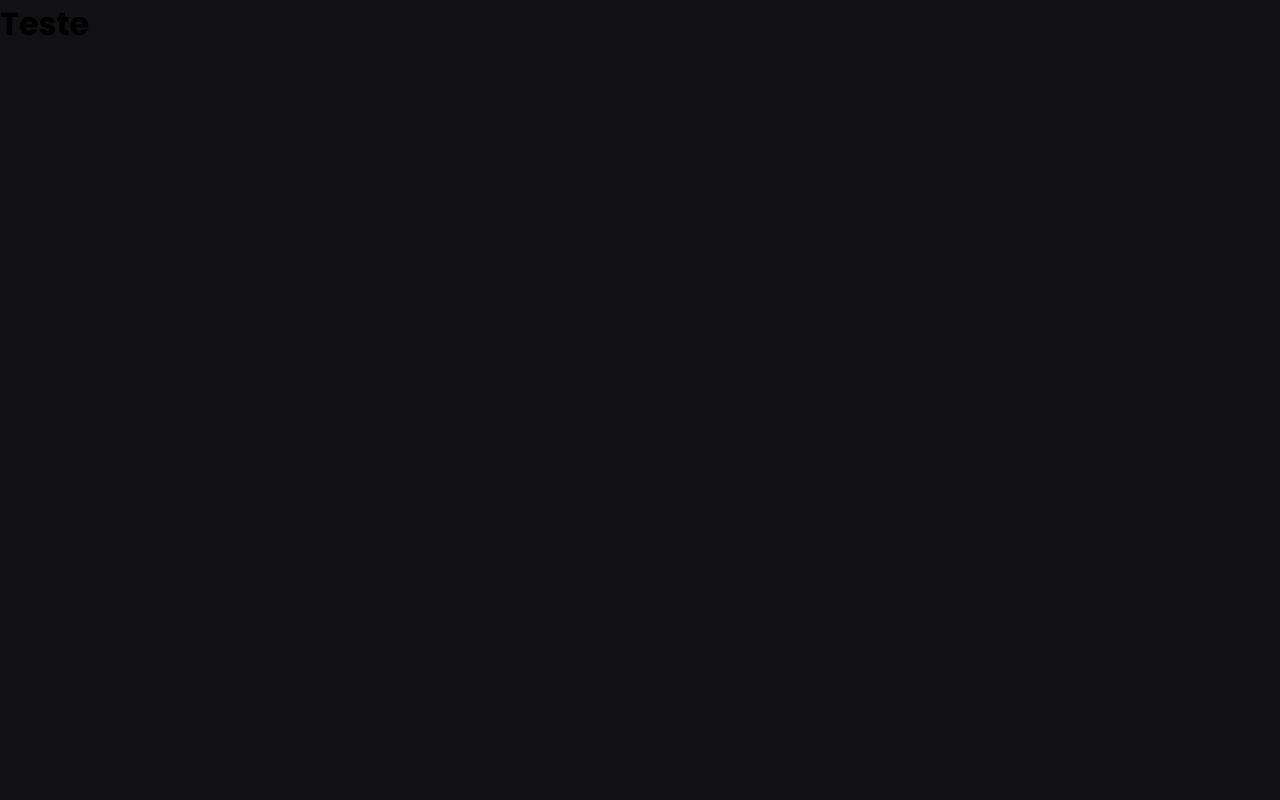
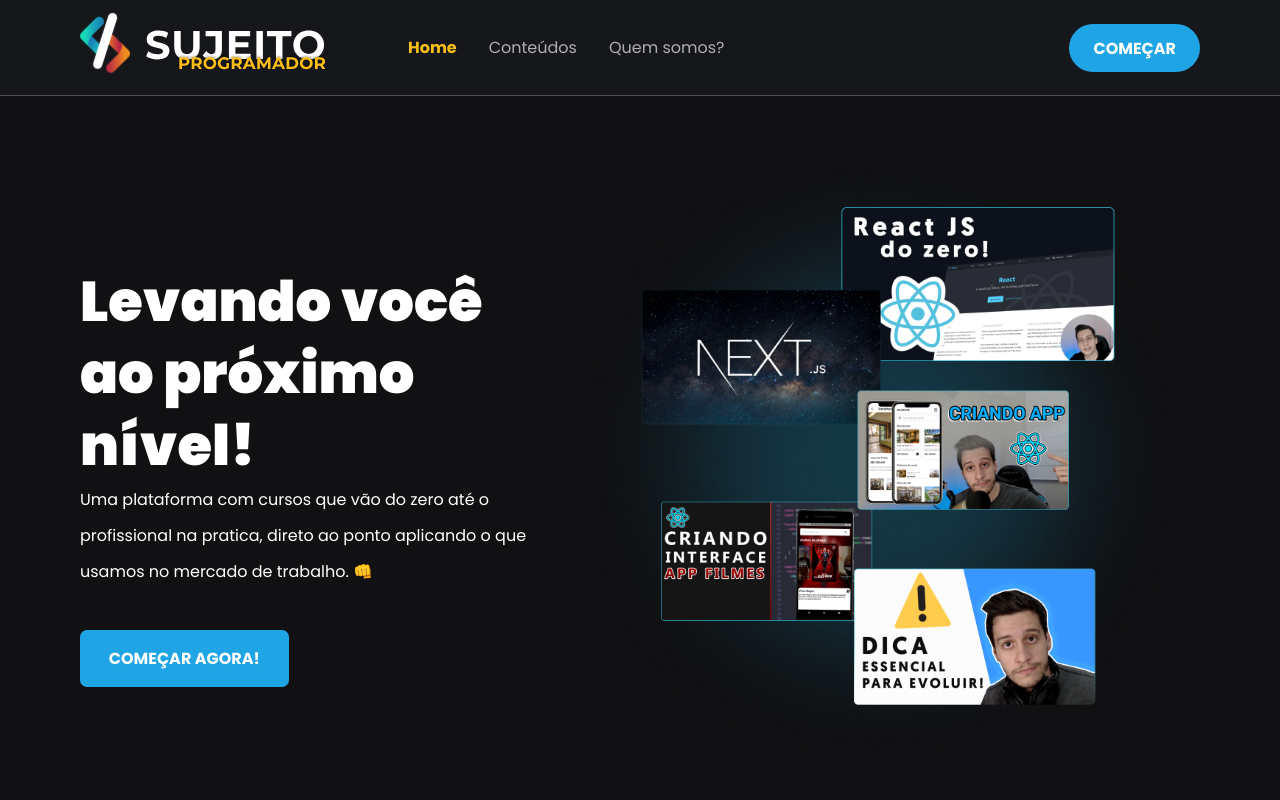
Before and after one commit to 0dayIg0r/sistema-nextjs, a Next.js app in the folder web-system/: page / in a window 1280 px wide. Shown: the top 800 px of the page. Built offline with nearby package versions, Linux system fonts and the light colour scheme.

Commit message:
finalizando header e criando home

```diff
--- /dev/null
+++ b/web-system/src/components/ActiveLink/index.tsx
@@ -0,0 +1,22 @@
+import Link, { LinkProps } from "next/link";
+import { useRouter } from "next/router";
+import { ReactElement, cloneElement } from "react";
+
+interface ActiveLinkProps extends LinkProps {
+  children: ReactElement;
+  activeClassName: string;
+}
+
+export function ActiveLink({
+  children,
+  activeClassName,
+  ...rest
+}: ActiveLinkProps) {
+  const { asPath } = useRouter(); // get path from link, example blablabla.com/about etc..
+
+  const className = asPath === rest.href ? activeClassName : "";
+  //if router/page === link activate the className
+  return <Link {...rest} legacyBehavior>{cloneElement(children, {
+    className
+  })}</Link>;
+}
--- /dev/null
+++ b/web-system/src/components/Header/index.tsx
@@ -0,0 +1,38 @@
+import styles from './styles.module.scss';
+import Image from 'next/image';
+import logo from '../../../public/images/logo.svg';
+
+
+import { ActiveLink } from '../ActiveLink';
+
+
+
+export function Header(){
+  return(
+    <header className={styles.headerContainer}>
+      <div className={styles.headerContent}>
+        <a>
+          <Image src={logo} alt="Sujeito Programador Logo"/>
+        </a>
+
+        <nav>
+        <ActiveLink  href='/' activeClassName={styles.active} >
+            <a>Home</a>
+          </ActiveLink>
+
+          <ActiveLink href='/posts' activeClassName={styles.active} >
+            <a>Conteúdos</a>
+          </ActiveLink>
+
+          <ActiveLink href='/sobre' activeClassName={styles.active}>
+            <a>Quem somos?</a>
+          </ActiveLink>
+
+        </nav>
+
+        <a className={styles.readyButton} type="button" href="https://sujeitoprogramador.com">COMEÇAR</a>
+
+      </div>
+    </header>
+  )
+}
--- /dev/null
+++ b/web-system/src/components/Header/styles.module.scss
@@ -0,0 +1,93 @@
+.headerContainer {
+  height: 6rem;
+  border-bottom: 1px solid var(--gray-200);
+  background:  var(--gray-700);
+}
+
+.headerContent{
+    max-width: 1120px;
+    height: 6rem;
+    padding-inline-start: 0 2rem;
+    margin: 0 auto;
+
+    display: flex;
+    align-items: center;
+
+    img{
+        cursor: pointer;
+    }
+
+    nav{
+        margin-left: 5rem;
+        height: 6rem;
+
+        a{
+            display: inline-block;
+            position: relative;
+            padding: 0 0.5;
+            height: 6rem;
+            line-height: 6rem;
+            color: var(--gray-100);
+            transition: color 0.2s;
+
+            & + a {
+                margin-left: 2rem;
+            }
+
+            &:hover{
+                color: var(--white);
+            }
+            &.active{
+                color: var(--yellow-500);
+                font-weight: bold;
+            }
+           }
+   }
+
+
+}
+
+
+.readyButton{
+    margin-left: auto;
+    height: 3rem;
+    border-radius: 3rem;
+    background-color: var(--blue-900);
+    border: 0;
+    padding: 0 1.5rem;
+
+    display: flex;
+    justify-content: center;
+    align-items: center;
+    color: var(--white);
+    font-weight: bold;
+    transition: filter 0.2s;
+
+    &:hover{
+        filter: brightness(1.1);
+    }
+}
+// VOCÊ É UMA GOSTOSA E MARAVILHOSA
+
+
+@media (max-width: 870px){
+    .headerContainer{
+        height: 11rem;
+        padding: 0.5 rem 0;
+    }
+
+    .headerContent{
+        display: flex;
+        flex-direction: column;
+
+        nav{
+            display: block;
+            margin-left: auto;
+            margin-right: auto;
+        }
+// Quero tanto te ver de rabo pra cima 😔 e te beijar todinha de costas
+        .readyButton{
+            display: none;
+        }
+    }
+}
--- a/web-system/src/pages/_app.tsx
+++ b/web-system/src/pages/_app.tsx
@@ -1,6 +1,12 @@
-import type { AppProps } from 'next/app'
-import '../styles/global.scss'
+import type { AppProps } from "next/app";
+import "../styles/global.scss";
+import { Header } from "@/components/Header";
 
 export default function App({ Component, pageProps }: AppProps) {
-  return <Component {...pageProps} />
+  return (
+    <>
+      <Header />
+      <Component {...pageProps} />
+    </>
+  );
 }
--- a/web-system/src/pages/index.tsx
+++ b/web-system/src/pages/index.tsx
@@ -1,8 +1,54 @@
+import Head from 'next/head';
+import styles from '../styles/home.module.scss';
 
 export default function Home() {
   return (
-    <>
-      <h1>Teste</h1>
-    </>
+   <>
+    <Head>
+      <title>Apaixonado por tecnologia - Sujeito Programador</title>
+    </Head>
+    <main className={styles.container}>
+      <div className={styles.containerHeader}>
+        <section className={styles.ctaText}>
+          <h1>Levando você ao próximo nível!</h1>
+          <span>Uma plataforma com cursos que vão do zero até o profissional na pratica, direto ao ponto aplicando o que usamos no mercado de trabalho. 👊</span>
+          <a>
+            <button>
+              COMEÇAR AGORA!
+            </button>
+          </a>
+        </section>
+
+        <img
+            src="/images/banner-conteudos.png"
+            alt="Conteúdos Sujeito Programador"
+        />
+      </div>
+
+      <hr className={styles.divisor} />
+
+      <div className={styles.sectionContent}>
+        <section>
+          <h2>Aprenda criar aplicativos para Android e iOS</h2>
+          <span>Você vai descobrir o jeito mais moderno de desenvolver apps nativos para iOS e Android, construindo aplicativos do zero até aplicativos.</span>
+        </section>
+
+        <img src="/images/financasApp.png" alt="Conteúdos desenvolvimento de apps" />
+      </div>
+
+      <hr className={styles.divisor} />
+
+      <div className={styles.sectionContent}>
+        <img src="/images/webDev.png" alt="Conteúdos desenvolvimento de aplicacoes web" />
+
+        <section>
+          <h2>Aprenda criar sistemas web</h2>
+          <span>Criar sistemas web, sites usando as tecnologias mais modernas e requisitadas pelo mercado.</span>
+        </section>
+      </div>
+
+
+    </main>
+   </>
   )
 }
--- /dev/null
+++ b/web-system/src/styles/home.module.scss
@@ -0,0 +1,86 @@
+
+
+.container{
+    display: block;
+  }
+
+  .containerHeader{
+    min-height: calc(100vh - 5rem);
+    margin: 0 auto;
+    max-width: 1120px;
+
+    display: flex;
+    align-items: center;
+    justify-content: space-between;
+
+    img{
+      max-width: 640px;
+    }
+  }
+
+  .ctaText{
+    max-width: 600px;
+
+    h1{
+      font-size: 3.5rem;
+      line-height: 4.5rem;
+      font-weight: 900;
+      margin-top: 2.5rem;
+      color: var(--white);
+    }
+
+    span{
+      font-size: 1rem;
+      line-height: 2.25rem;
+      color: var(--white);
+    }
+
+    button{
+      background-color: var(--blue-900);
+      border:0;
+      padding: 1rem 1.8rem;
+      margin-top: 2.5rem;
+      border-radius: 7px;
+      color: var(--white);
+      font-weight: bold;
+    }
+  }
+
+  .divisor{
+    width: 100%;
+    bottom: 0;
+    height: 1px;
+    border-color: var(--gray-200)
+  }
+
+
+  .sectionContent{
+    margin: 5.5rem auto;
+    max-width: 1120px;
+    display: flex;
+    align-items: center;
+    justify-content: center;
+
+    section{
+      max-width: 670px;
+    }
+
+
+    img{
+      max-width: 550px;
+    }
+
+    h2{
+      font-size: 2.2rem;
+      line-height: 4.5rem;
+      font-weight: 900;
+      margin-top: 2.2rem;
+      color: var(--white);
+    }
+
+    span{
+      font-size: 1rem;
+      line-height: 2.25rem;
+      color: var(--white);
+    }
+  }
```
